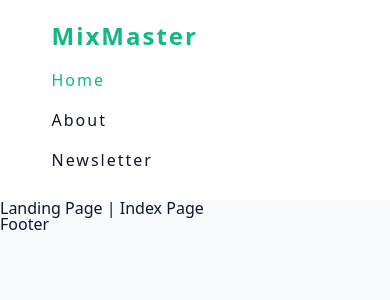
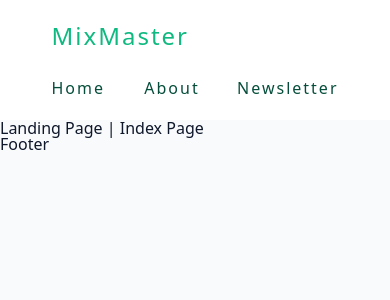
Before and after one commit to emmeiwhite/maxmaster-react-router-dom, a React (Vite) app: page / in a window 390 px wide. Shown: the top 300 px of the page. Built offline with nearby package versions, Linux system fonts and the light colour scheme.

Commit message:
The Navbar is styled

```diff
--- a/src/components/Navbar.jsx
+++ b/src/components/navbar/Navbar.jsx
@@ -1,9 +1,9 @@
 import { NavLink } from "react-router-dom";
-import Wrapper from "../assets/wrappers/Navbar";
+import NavbarWrapper from "./NavbarWrapper";
 
 function Header() {
   return (
-    <Wrapper>
+    <NavbarWrapper>
       <div className="nav-center">
         <span className="logo">MixMaster</span>
         <div className="nav-links">
@@ -27,7 +27,7 @@ function Header() {
           </NavLink>
         </div>
       </div>
-    </Wrapper>
+    </NavbarWrapper>
   );
 }
 
--- /dev/null
+++ b/src/components/navbar/NavbarWrapper.js
@@ -0,0 +1,44 @@
+// NavbarWrapper.js for styled components
+
+import styled from "styled-components";
+
+const NavbarWrapper = styled.nav`
+  background-color: var(--white);
+  .nav-center {
+    width: var(--view-width);
+    max-width: var(--max-width);
+    margin: 0 auto;
+    padding: 1.5rem 2rem;
+    display: grid;
+    gap: 2rem;
+    align-items: center;
+    @media (min-width: 768px) {
+      grid-template-columns: 1fr max-content;
+    }
+  }
+
+  .logo {
+    font-size: clamp(1.5rem, 3vw, 3rem);
+    color: var(--primary-500);
+    font-size: 700;
+    letter-spacing: 2px;
+  }
+
+  .nav-links {
+    display: grid;
+    grid-template-columns: repeat(3, 1fr);
+    gap: 1rem;
+  }
+
+  .nav-link {
+    color: var(--primary-900);
+    transition: var(--transition);
+    letter-spacing: 2px;
+
+    &:hover {
+      color: var(--primary-500);
+    }
+  }
+`;
+
+export default NavbarWrapper;
--- a/src/pages/HomeLayout.jsx
+++ b/src/pages/HomeLayout.jsx
@@ -1,6 +1,6 @@
 import { Outlet } from "react-router-dom";
-import Navbar from "../components/Navbar";
-import Footer from "../components/Footer";
+import Navbar from "../components/navbar/Navbar";
+import Footer from "../components/footer/Footer";
 
 export default function HomeLayout() {
   return (
```
Also changed, not shown: src/components/footer/Footer.jsx (renamed from src/components/Footer.jsx).
